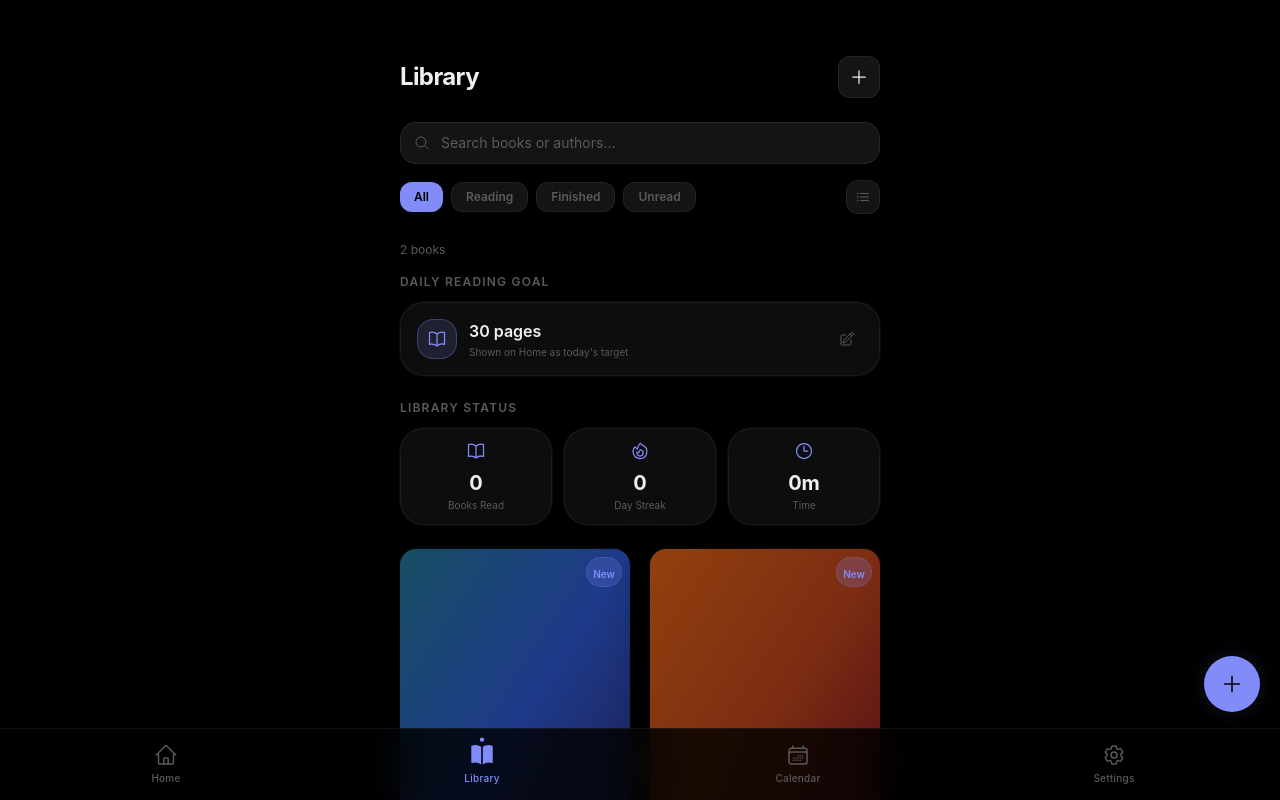
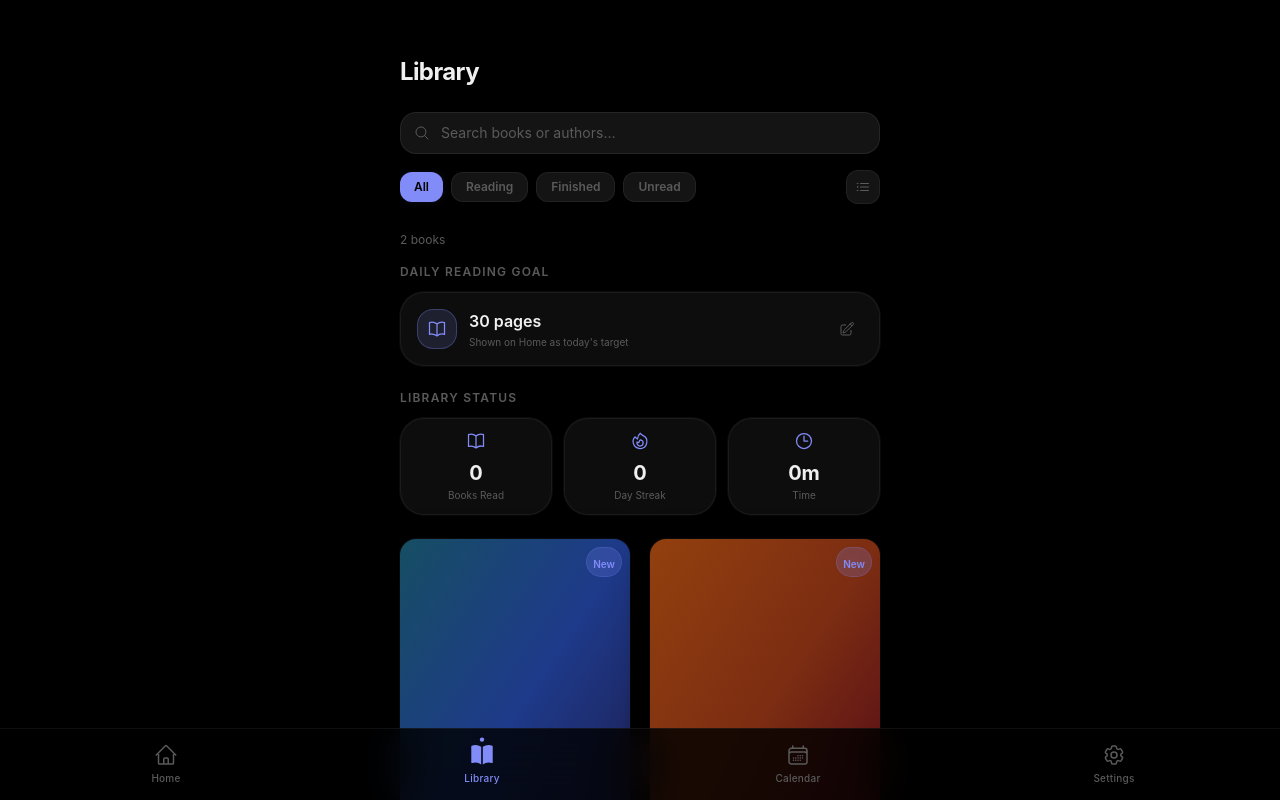
Before and after one commit to JIMMY081105/ReadVault, a React (Vite) app: page /library in a window 1280 px wide. Shown: the top 800 px of the page. Built offline with nearby package versions, Linux system fonts and the light colour scheme.

Commit message:
removed button

```diff
--- a/src/pages/Library.tsx
+++ b/src/pages/Library.tsx
@@ -1,7 +1,6 @@
 import { useState } from 'react'
 import { useNavigate } from 'react-router-dom'
 import {
-  PlusIcon,
   MagnifyingGlassIcon,
   Squares2X2Icon,
   ListBulletIcon,
@@ -14,7 +13,6 @@ import {
 } from '@heroicons/react/24/outline'
 import PageContainer from '../components/PageContainer'
 import BookCard from '../components/BookCard'
-import Button from '../components/Button'
 import Card from '../components/Card'
 import { booksStore } from '../db/books'
 import { useSettings } from '../hooks/useSettings'
@@ -74,9 +72,6 @@ export default function Library() {
       {/* Header */}
       <div className="flex items-center justify-between mb-6">
         <h1 className="text-2xl font-bold text-text-primary tracking-tight">Library</h1>
-        <Button size="icon" variant="surface">
-          <PlusIcon className="w-5 h-5" />
-        </Button>
       </div>
 
       {/* Search */}
@@ -266,16 +261,6 @@ export default function Library() {
         </div>
       )}
 
-      {/* Add Book FAB */}
-      <div className="fixed bottom-24 right-5 z-40" style={{ bottom: 'calc(4.5rem + env(safe-area-inset-bottom) + 1rem)' }}>
-        <button className="
-          w-14 h-14 rounded-full bg-accent text-black shadow-glow
-          flex items-center justify-center
-          active:scale-95 transition-transform duration-150
-        ">
-          <PlusIcon className="w-6 h-6" />
-        </button>
-      </div>
     </PageContainer>
   )
 }
```
